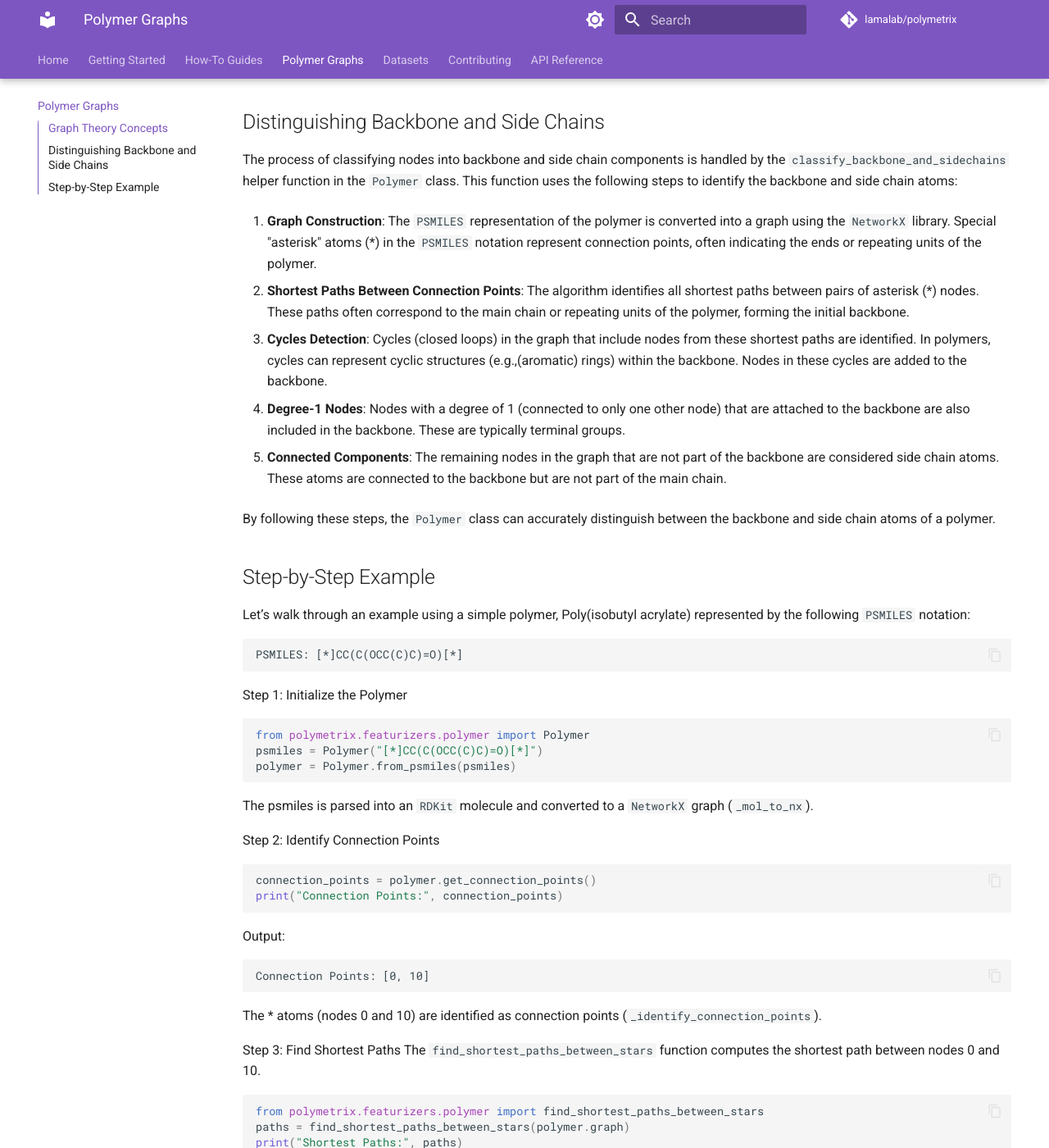
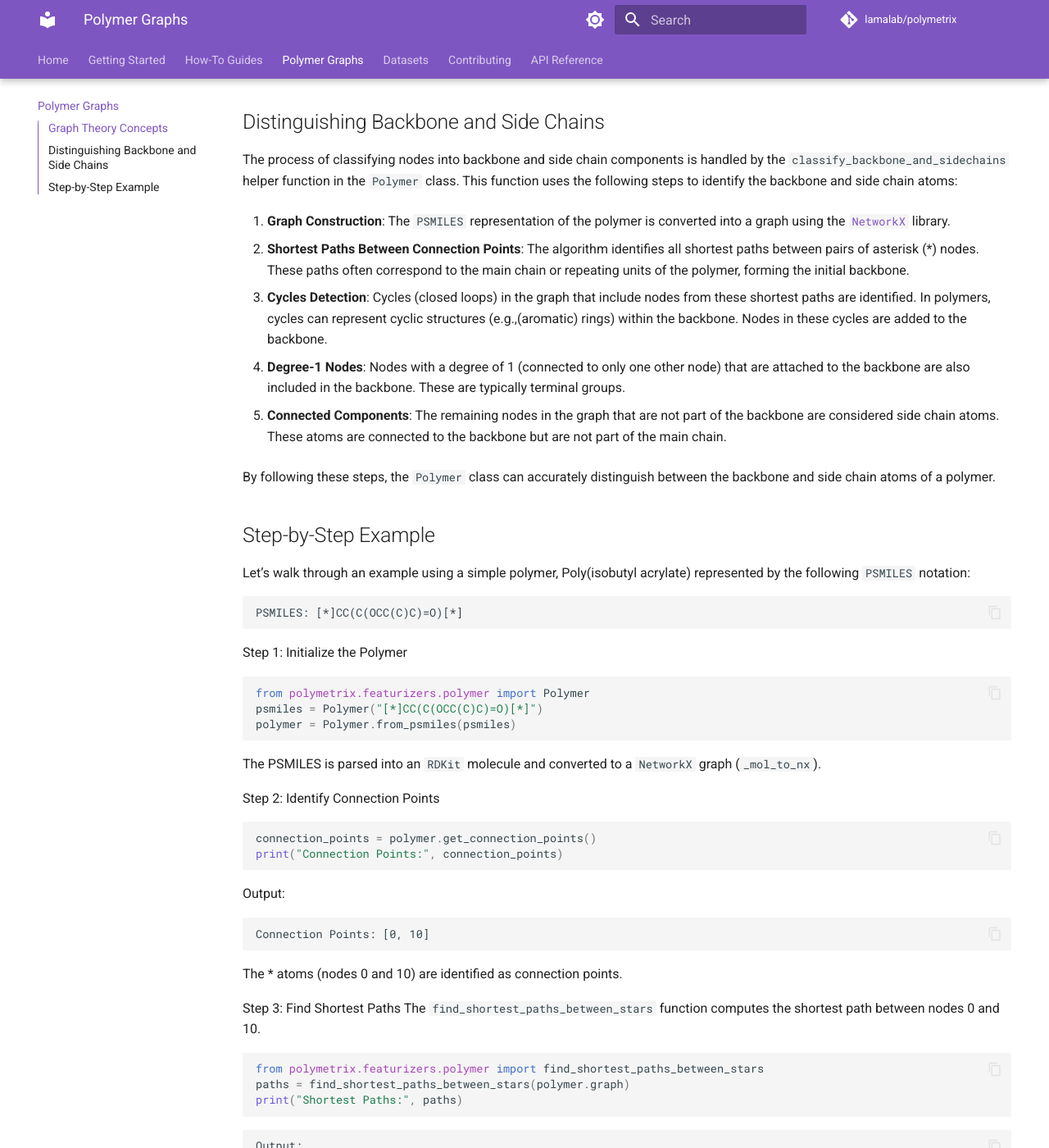
Before and after one commit to lamalab-org/PolyMetriX, an MkDocs documentation site: the page built from docs/polymer.md, in a window 1280 px wide and 1400 px high, scrolled down 557 px. Shown: the whole window at 82% size. Built offline with MkDocs 1.6.1 and Material for MkDocs 9.7.7, drawn with Linux system fonts in a browser that asks for light colours; comment, search, counter and statistics services are not loaded.

Commit message:
update polymer.md

````diff
--- a/docs/polymer.md
+++ b/docs/polymer.md
@@ -12,7 +12,7 @@ This is achieved by converting the `PSMILES` representation into a graph-based r
 ## Distinguishing Backbone and Side Chains
 The process of classifying nodes into backbone and side chain components is handled by the `classify_backbone_and_sidechains` helper function in the `Polymer` class. This function uses the following steps to identify the backbone and side chain atoms:
 
-1. **Graph Construction**: The `PSMILES` representation of the polymer is converted into a graph using the `NetworkX` library. Special "asterisk" atoms (*) in the `PSMILES` notation represent connection points, often indicating the ends or repeating units of the polymer.
+1. **Graph Construction**: The `PSMILES` representation of the polymer is converted into a graph using the [`NetworkX`](https://networkx.org/documentation/stable/) library.
 
 2. **Shortest Paths Between Connection Points**: The algorithm identifies all shortest paths between pairs of asterisk (*) nodes. These paths often correspond to the main chain or repeating units of the polymer, forming the initial backbone.
 
@@ -37,7 +37,7 @@ from polymetrix.featurizers.polymer import Polymer
 psmiles = Polymer("[*]CC(C(OCC(C)C)=O)[*]")
 polymer = Polymer.from_psmiles(psmiles)
 ```
-The psmiles is parsed into an `RDKit` molecule and converted to a `NetworkX` graph (`_mol_to_nx`).
+The PSMILES is parsed into an `RDKit` molecule and converted to a `NetworkX` graph (`_mol_to_nx`).
 
 Step 2: Identify Connection Points
 ```python
@@ -48,7 +48,7 @@ Output:
 ```
 Connection Points: [0, 10]
 ```
-The * atoms (nodes 0 and 10) are identified as connection points (`_identify_connection_points`).
+The * atoms (nodes 0 and 10) are identified as connection points.
 
 Step 3: Find Shortest Paths
 The `find_shortest_paths_between_stars` function computes the shortest path between nodes 0 and 10.
````
